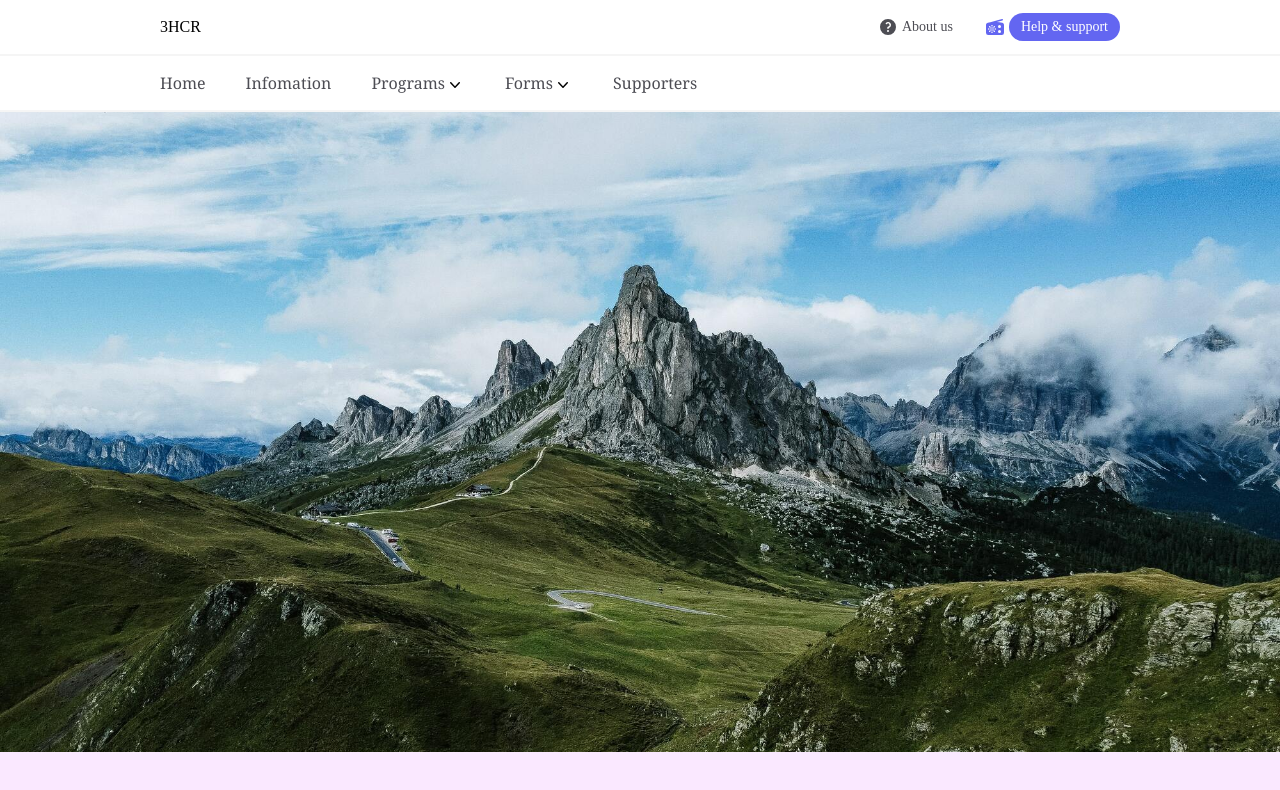
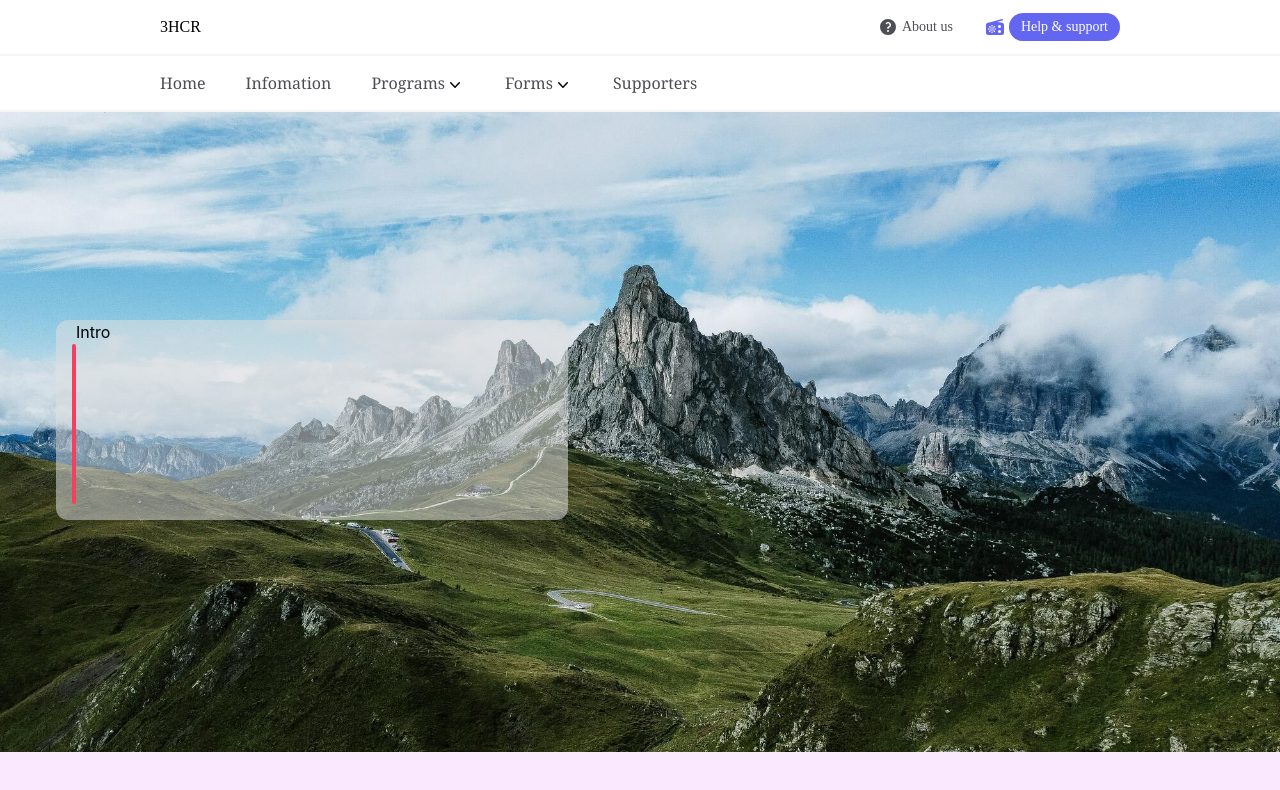
Before and after one commit to partyVic/3hrc, a React (Create React App) app in the folder client/: page / in a window 1280 px wide. Shown: the top 790 px of the page. Built offline with nearby package versions, Linux system fonts and the light colour scheme.

Commit message:
blur img

```diff
--- a/client/src/components/introduction/Introduction.js
+++ b/client/src/components/introduction/Introduction.js
@@ -1,5 +1,5 @@
 import React from 'react'
-import introImg from '../../assets/images/body_Intro.jpg'
+import INTRO_IMG from '../../assets/images/body_Intro.jpg'
 
 const Introduction = () => {
     return (
@@ -7,12 +7,17 @@ const Introduction = () => {
             md:flex md:justify-end
             w-full h-full
             '>
+
             <div className='
                 md:hidden
-            h-1/5 bg-red-200
+                h-1/5 bg-red-200 flex
                 '>
+                <div className='h-4/5 w-1 bg-rose-500 rounded ml-4 mt-3'></div>
+                <div>
                     Intro
                 </div>
+            </div>
+
             <div className='
                 md:w-full md:h-full
                 h-4/5
@@ -21,8 +26,18 @@ const Introduction = () => {
                     className='
                         object-cover h-full w-full
                         '
-                        src={introImg}
+                    src={INTRO_IMG}
                     alt="Introduction" />
+
+                <div className='
+                    md:absolute md:flex md:h-1/4 md:w-2/5 md:bg-[rgba(255,255,255,0.4)] md:top-80 md:left-14 md:rounded-xl backdrop-opacity-10 backdrop-invert bg-white/30
+                    hidden
+                    '>
+                    <div className='h-4/5 w-1 bg-rose-500 rounded ml-4 mt-6'></div>
+                    <div>
+                        Intro
+                    </div>
+                </div>
             </div>
         </div>
     )
--- a/client/src/components/navBar/NavBar.js
+++ b/client/src/components/navBar/NavBar.js
@@ -1,6 +1,6 @@
 import React from 'react'
 import NavBarItem from './NavBarItem'
-import navBarItems from '../../dataBase/navBarItems'
+import NAVBAR_ITEMS from '../../dataBase/navBarItems'
 
 const NavBar = () => {
   return (
@@ -9,7 +9,7 @@ const NavBar = () => {
     flex h-full w-5/6 items-center
     '>
 
-      {navBarItems.map((item) => (
+      {NAVBAR_ITEMS.map((item) => (
         <NavBarItem
           key={item.title}
           title={item.title}
--- a/client/src/dataBase/navBarItems.js
+++ b/client/src/dataBase/navBarItems.js
@@ -1,4 +1,4 @@
-const navBarItems = [
+const NAVBAR_ITEMS = [
     { title: 'Home', navItems: [], navItemURL: '/' },
     { title: 'Infomation', navItems: [], navItemURL: 'info' },
     { title: 'Programs', navItems: ['Program 1', 'Program 2', 'Program 3', 'Program 4'], navItemURL: 'programs' },
@@ -6,4 +6,4 @@ const navBarItems = [
     { title: 'Supporters', navItems: [], navItemURL: 'Supporters' },
 ]
 
-export default navBarItems
+export default NAVBAR_ITEMS
```
Lines whose indentation alone changed are shown as unchanged.
